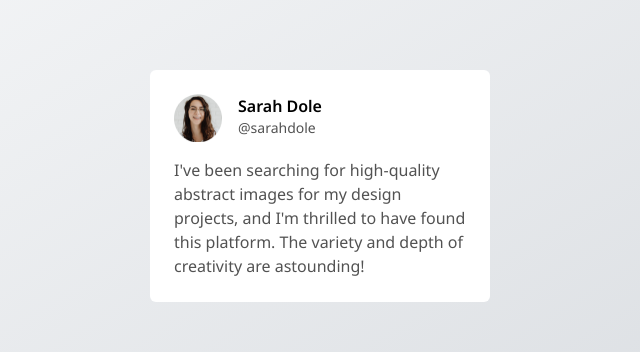
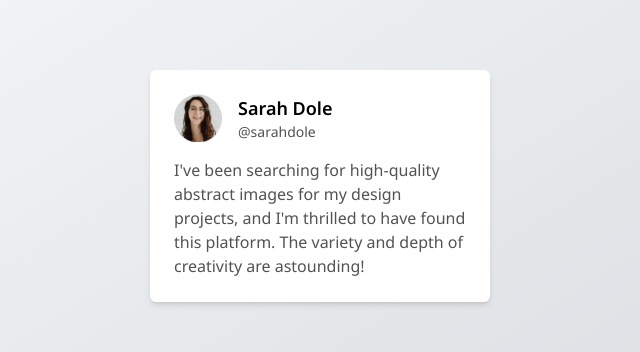
Before and after one commit to jlvillegas04/testimonial-card, a plain HTML site: page index.html in a window 1280 px wide. Shown: the part 130-482 px from the top of the page, 320-960 px from the left. Drawn offline with nearby package versions, Linux system fonts and the light colour scheme.

Commit message:
fix: shadow and name size

```diff
--- a/index.html
+++ b/index.html
@@ -28,11 +28,11 @@
     <link rel="icon" href="img/favicon.ico" sizes="any" />
   </head>
   <body class="min-h-screen bg-gradient-to-br from-[#F9FAFB] to-[#D2D6DB] flex justify-center">
-    <div class="flex flex-col bg-white w-[340px] mt-[200px] rounded p-6 rounded-md mx-0 my-auto gap-4">
+    <div class="flex flex-col bg-white w-[340px] mt-[200px] rounded p-6 rounded-md mx-0 my-auto gap-4 shadow-md">
       <div class="flex gap-4">
         <img src="img/profile-thumbnail.png" alt="Profile Picture" class="h-12 w-12">
         <div>
-          <div class="font-semibold">
+          <div class="font-semibold text-lg">
             Sarah Dole
           </div>
           <div class="text-sm text-neutral-600">
```
